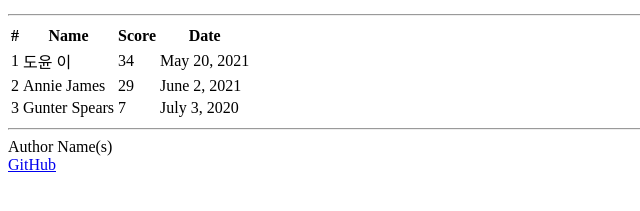
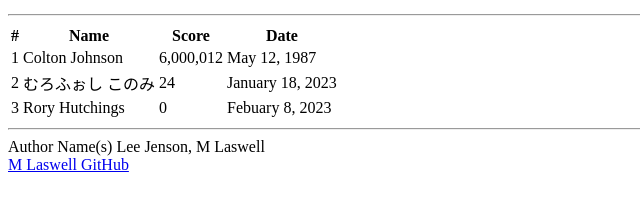
Before and after one commit to M-Laswell/simon, a plain HTML site: page scores.html in a window 1280 px wide. Shown: the part 161-372 px from the top of the page, without its empty margins (0-640 px from the left). Drawn offline with Linux system fonts and the light colour scheme.

Commit message:
scores.html rewrite

```diff
--- a/scores.html
+++ b/scores.html
@@ -35,21 +35,21 @@
             <tbody>
                 <tr>
                     <td>1</td>
-            <td>도윤 이</td>
-            <td>34</td>
-            <td>May 20, 2021</td>
+                    <td>Colton Johnson</td>
+                    <td>6,000,012</td>
+                    <td>May 12, 1987</td>
                 </tr>
                 <tr>
                     <td>2</td>
-            <td>Annie James</td>
-            <td>29</td>
-            <td>June 2, 2021</td>
+                    <td>むろふぉし このみ</td>
+                    <td>24</td>
+                    <td>January 18, 2023</td>
                 </tr>
                 <tr>
                     <td>3</td>
-            <td>Gunter Spears</td>
-            <td>7</td>
-            <td>July 3, 2020</td>
+                    <td>Rory Hutchings</td>
+                    <td>0</td>
+                    <td>Febuary 8, 2023</td>
                 </tr>
             </tbody>
         </table>
@@ -57,9 +57,9 @@
 
     <footer>
         <hr />
-      <span class="text-reset">Author Name(s)</span>
+        <span class="text-reset">Author Name(s) Lee Jenson, M Laswell</span>
         <br />
-      <a href="https://github.com/webprogramming260/simon-html">GitHub</a>
+        <a href="https://github.com/webprogramming260/simon-html">M Laswell GitHub</a>
     </footer>
 </body>
 </html>
```
Lines whose indentation alone changed are shown as unchanged.
